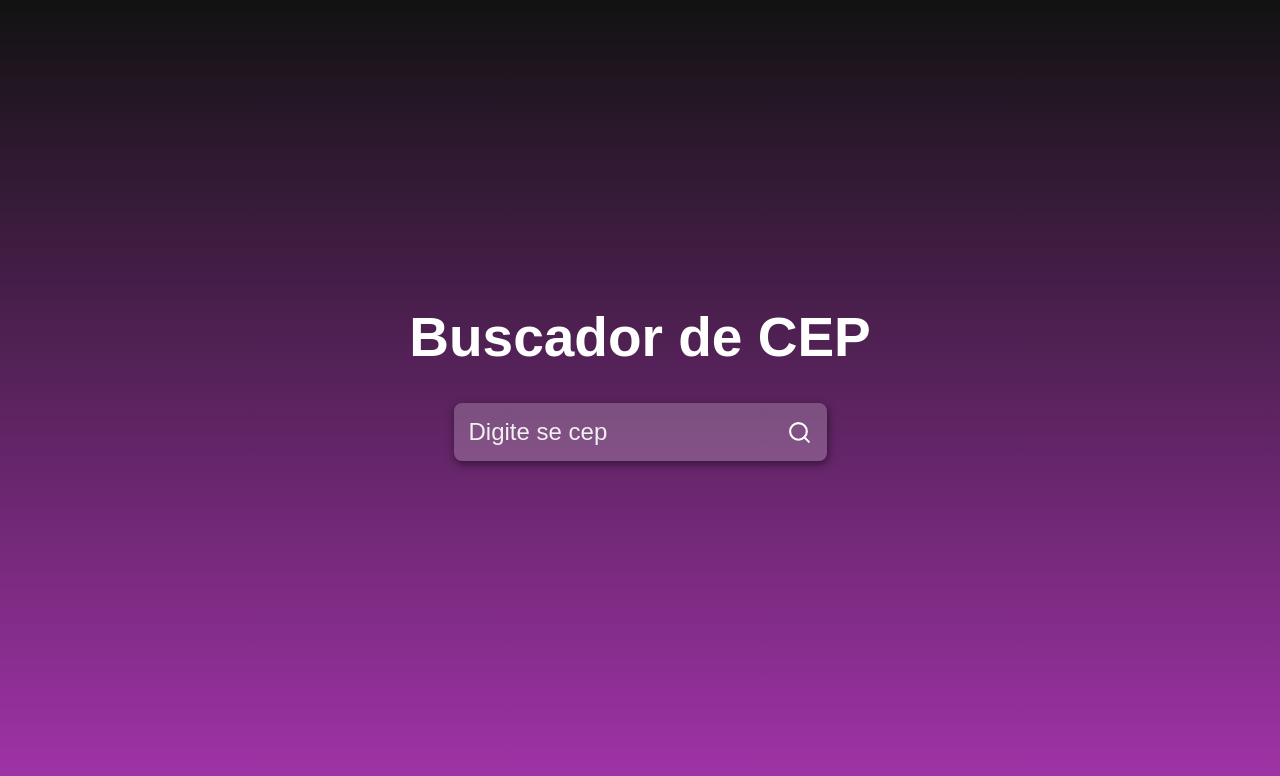
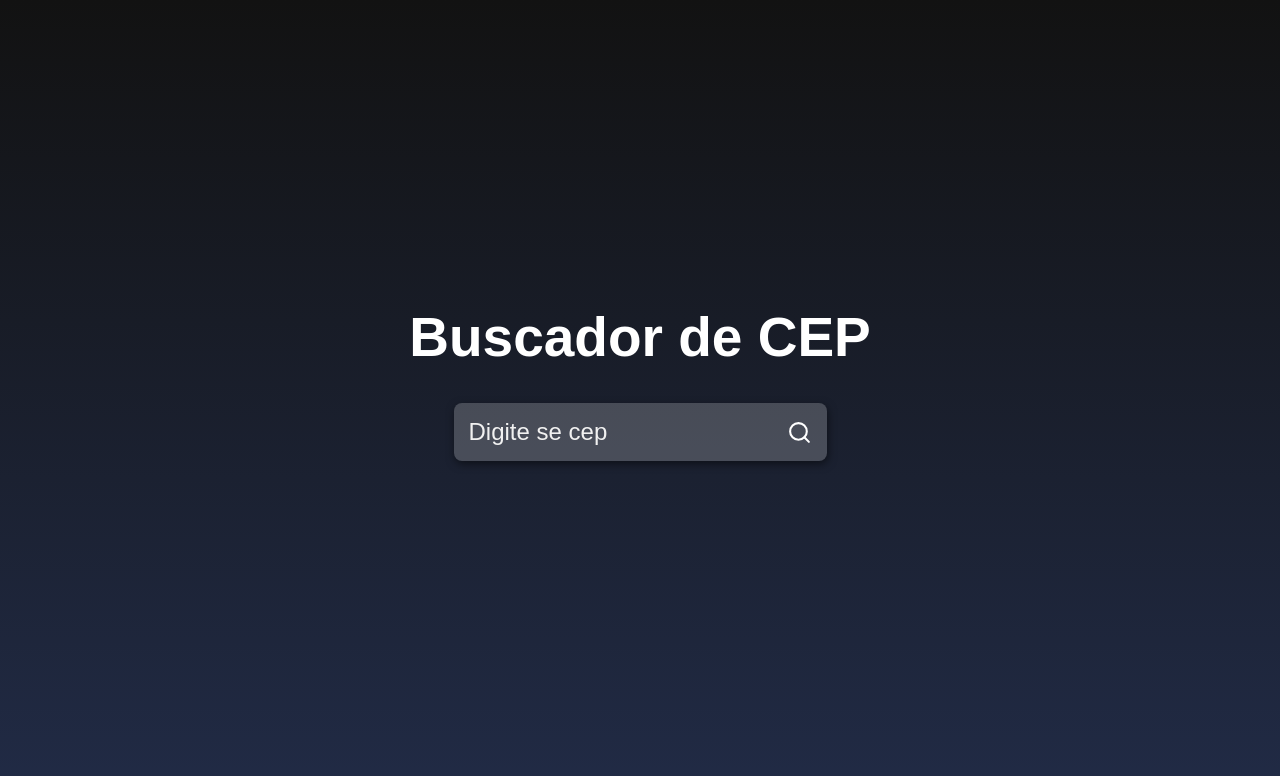
Before and after one commit to FernandoFrancaDev/buscacep, a React (Create React App) app: page / in a window 1280 px wide. Shown: the top 776 px of the page. Built offline with nearby package versions, Linux system fonts and the light colour scheme.

Commit message:
Alteração da cor

```diff
--- a/src/styles.css
+++ b/src/styles.css
@@ -4,7 +4,7 @@
     justify-content: center;
     align-items: center;
     flex-direction: column;
-    background: linear-gradient(#121212, #a334ab);
+    background: linear-gradient(#121212, #212b46);
 }
 
 .title{
```
